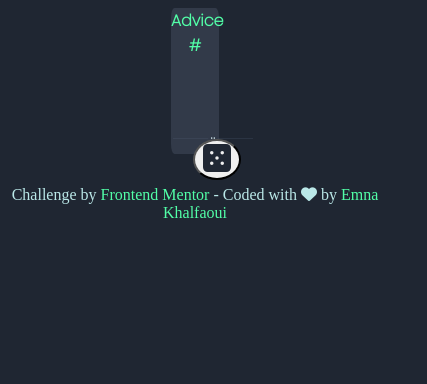
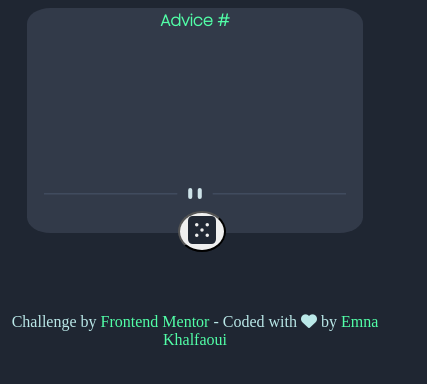
Before and after one commit to Emna747/my-advice-generator-app, a plain HTML site: page index.html in a window 390 px wide. Shown: the whole page, 427 px wide, since content can reach past the window. Drawn offline with Linux system fonts and the light colour scheme.

Commit message:
CSS updates

```diff
--- a/style.css
+++ b/style.css
@@ -64,11 +64,12 @@ height: 200px;}
 
 .divider{
     position: absolute;
-    width: 25rem;
+    width: 25em;
     left: 5%;
     bottom: 15%;
     margin: 0 auto;
     z-index: 10;
+    overflow:hidden;
 }
 .attribution {
     text-align: center;
@@ -84,37 +85,24 @@ height: 200px;}
     a:hover{color: hsl(150, 100%, 66%);
         text-decoration: none;}
 
-        @media all and (max-width:62em);
-        @media all and (max-width:45em)
-{.wrapper{
+
+        @media (max-width: 50em)
+{
+  .wrapper{
     position: relative;
-  max-width: 3rem;
-  min-height: 3rem;
+     max-width: 90%;
+     min-height: 70%;
      margin: 0 auto;
       border-radius: 7%;
       background-color: hsl(217, 19%, 24%);
       }
       .divider{
         position: absolute;
-  width: 5rem;
+        max-width:  90%;
         left: 5%;
-  bottom: 10%;
+        bottom: 15%;
         margin: 0 auto;
         z-index: 10;
+        overflow:hidden;
     }
-.attribution {
-  text-align: center;
-  margin-top: 1.5rem;
-  color:#bae8e8;
-  margin-top: 2rem;
 }
-  .advicetext {
-    font-family: 'Comfortaa', cursive;
-    font-size: 1rem;
-    font-weight: bold;
-    padding: 1rem 0.3rem;
-    text-align: center;
-    color: white;
-    margin: 0 auto;
-    width: 12rem;
-    height: 6rem;}}
```
Lines whose indentation alone changed are shown as unchanged.
